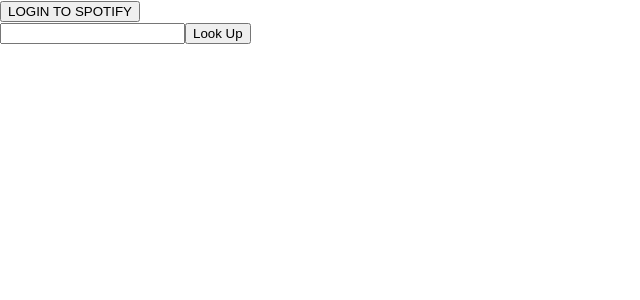
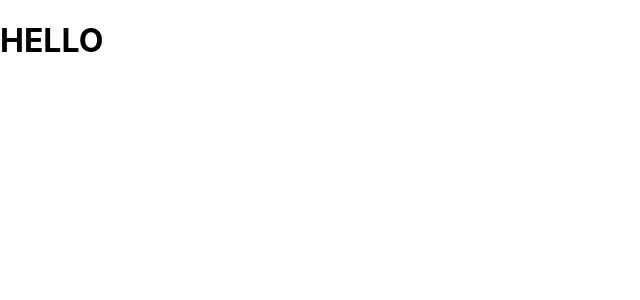
Before and after one commit to ayoob-portfolio/songthisday, a React (Create React App) app in the folder front-end/: page /track in a window 1280 px wide. Shown: the top 300 px of the page, without its empty margins (0-640 px from the left). Built offline with nearby package versions, Linux system fonts and the light colour scheme; the HTML template or start-up script is replaced by a standard one.

Commit message:
Added routing

```diff
--- a/front-end/src/App.tsx
+++ b/front-end/src/App.tsx
@@ -1,71 +1,14 @@
-import "./App.css";
 import React from "react";
-import { useState, useEffect } from "react";
-import getTracks from "./API";
-import { TrackData } from "./API";
-require("dotenv").config();
+import { BrowserRouter as Router, Route, Link } from "react-router-dom";
+import Home from "./Home";
+import Track from "./Track";
 
-const App: React.FC = () => {
-  const query = new URLSearchParams(window.location.search);
-  const access_token = query.get("access_token");
-  const [searchTerm, setSearchTerm] = useState("");
-  const [searchResults, setSearchResults] = useState<TrackData[]>([]);
-
-  const handleSubmit = (e: React.FormEvent<HTMLFormElement>) => {
-    e.preventDefault();
-    console.log("HELLO");
-    const searchRes = getTracks(searchTerm, access_token);
-    searchRes.then((tracks) => setSearchResults(tracks));
-  };
-
-  useEffect(() => {
-    console.log(access_token);
-  }, [access_token]);
-
+const App = () => {
   return (
-    <div>
-      {!access_token && (
-        <button
-          onClick={() =>
-            (window.location.href =
-              process.env.REACT_APP_BACKEND_ADDR + "/login")
-          }
-        >
-          LOGIN TO SPOTIFY
-        </button>
-      )}
-      <div>
-        <form onSubmit={handleSubmit}>
-          <input
-            type="text"
-            value={searchTerm}
-            onChange={(e) => {
-              setSearchResults([]);
-              setSearchTerm(e.target.value);
-            }}
-          />
-          <button type="submit">Look Up</button>
-        </form>
-      </div>
-      {searchResults && (
-        <ul>
-          {searchResults.map((track) => {
-            const key = new Date().getTime().toString();
-            return (
-              <div key={track.id}>
-                <img src={track.image} />
-                <p>
-                  <h3>
-                    {track.trackName} by {track.artist}, release date:
-                    {track.date}
-                  </h3>
-                </p>
-              </div>
-            );
-          })}
-        </ul>
-      )}
-    </div>
+    <Router>
+      <Route path="/track/" component={Track} />
+      <Route path="/" exact component={Home} />
+    </Router>
   );
 };
 
```
